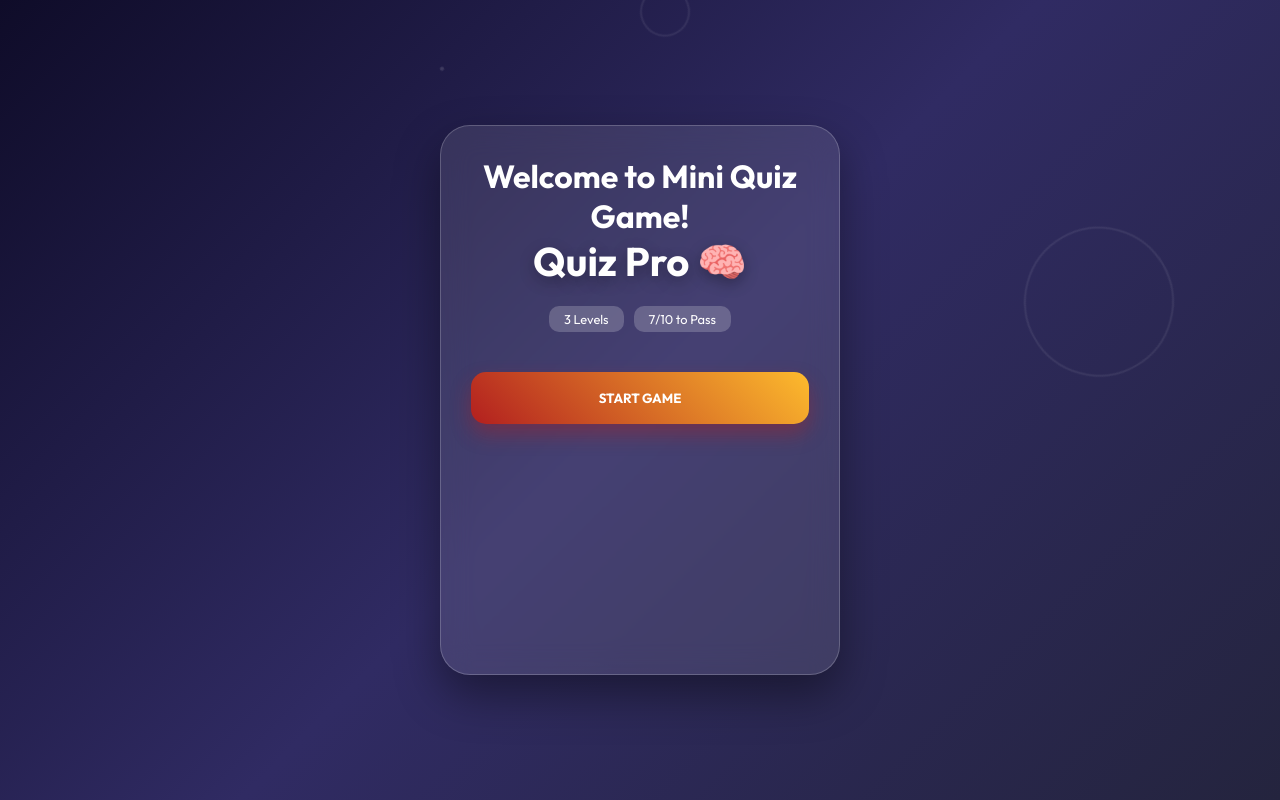
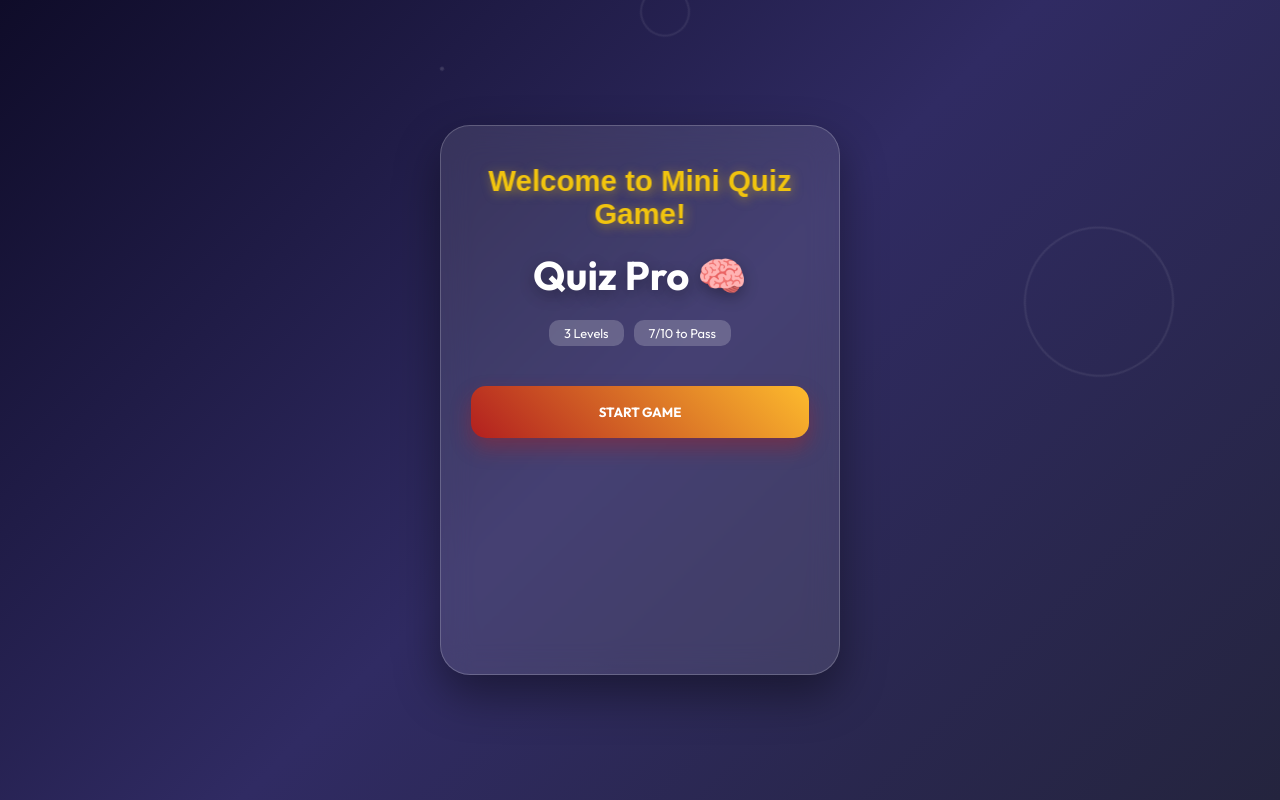
Before and after one commit to 25A31A4474/Tech-quiz-game, a plain HTML site: page index.html in a window 1280 px wide. Drawn offline with nearby package versions, Linux system fonts and the light colour scheme.

Commit message:
Update style.css

```diff
--- a/style.css
+++ b/style.css
@@ -53,3 +53,19 @@ body {
 
 .modern-review { max-height: 250px; overflow-y: auto; background: rgba(0,0,0,0.2); border-radius: 15px; padding: 10px; margin: 20px 0; }
 .review-item { background: white; color: #333; padding: 10px; margin-bottom: 8px; border-radius: 10px; text-align: left; }
+#welcome-msg {
+    color: #f1c40f; /* Gold Color */
+    text-align: center;
+    font-size: 28px;
+    margin-top: 10px;
+    margin-bottom: 20px;
+    font-family: 'Poppins', sans-serif;
+    text-shadow: 2px 2px 10px rgba(241, 196, 15, 0.5);
+    animation: pulse 2s infinite;
+}
+
+@keyframes pulse {
+    0% { transform: scale(1); }
+    50% { transform: scale(1.05); }
+    100% { transform: scale(1); }
+}
```
